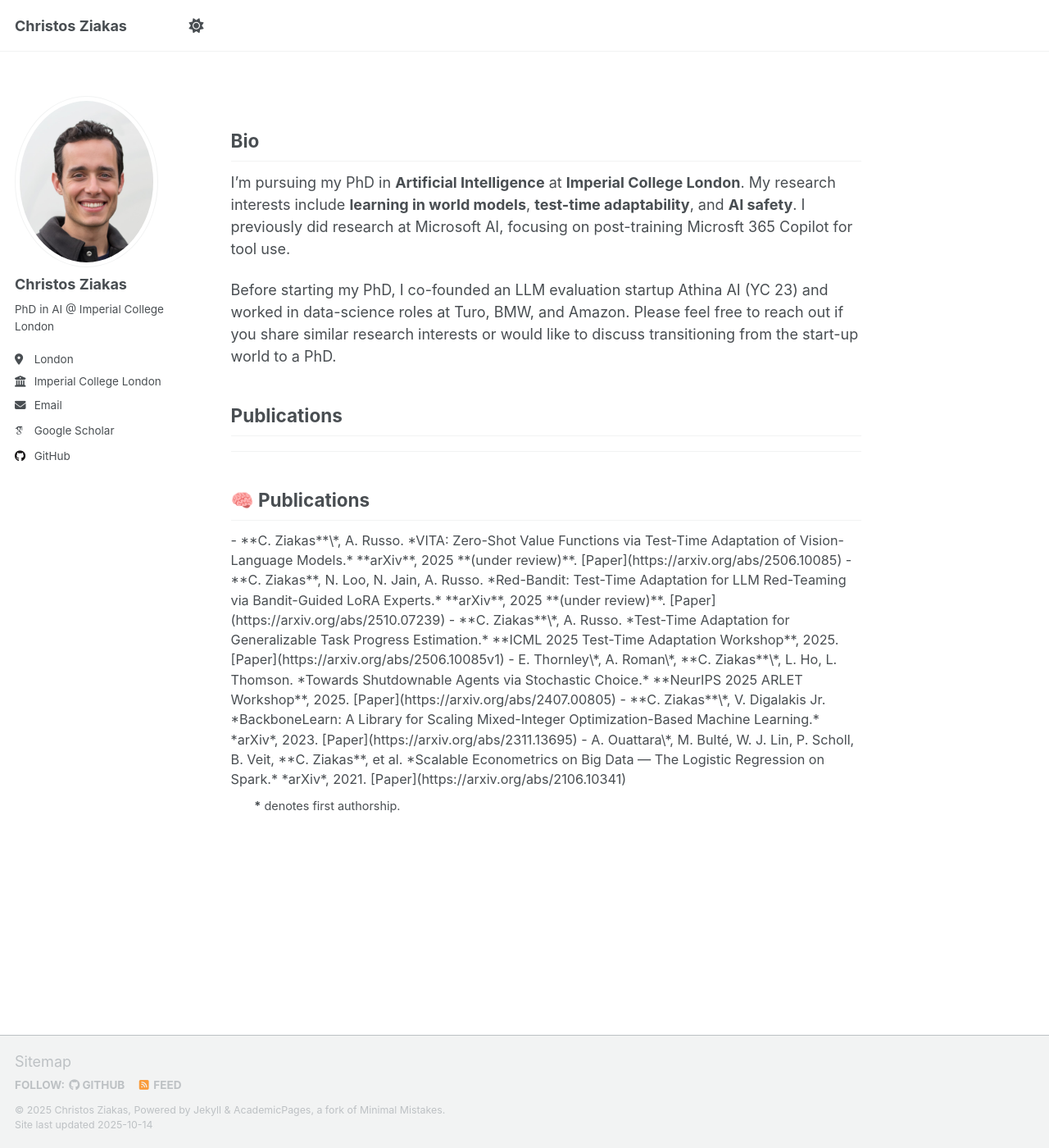
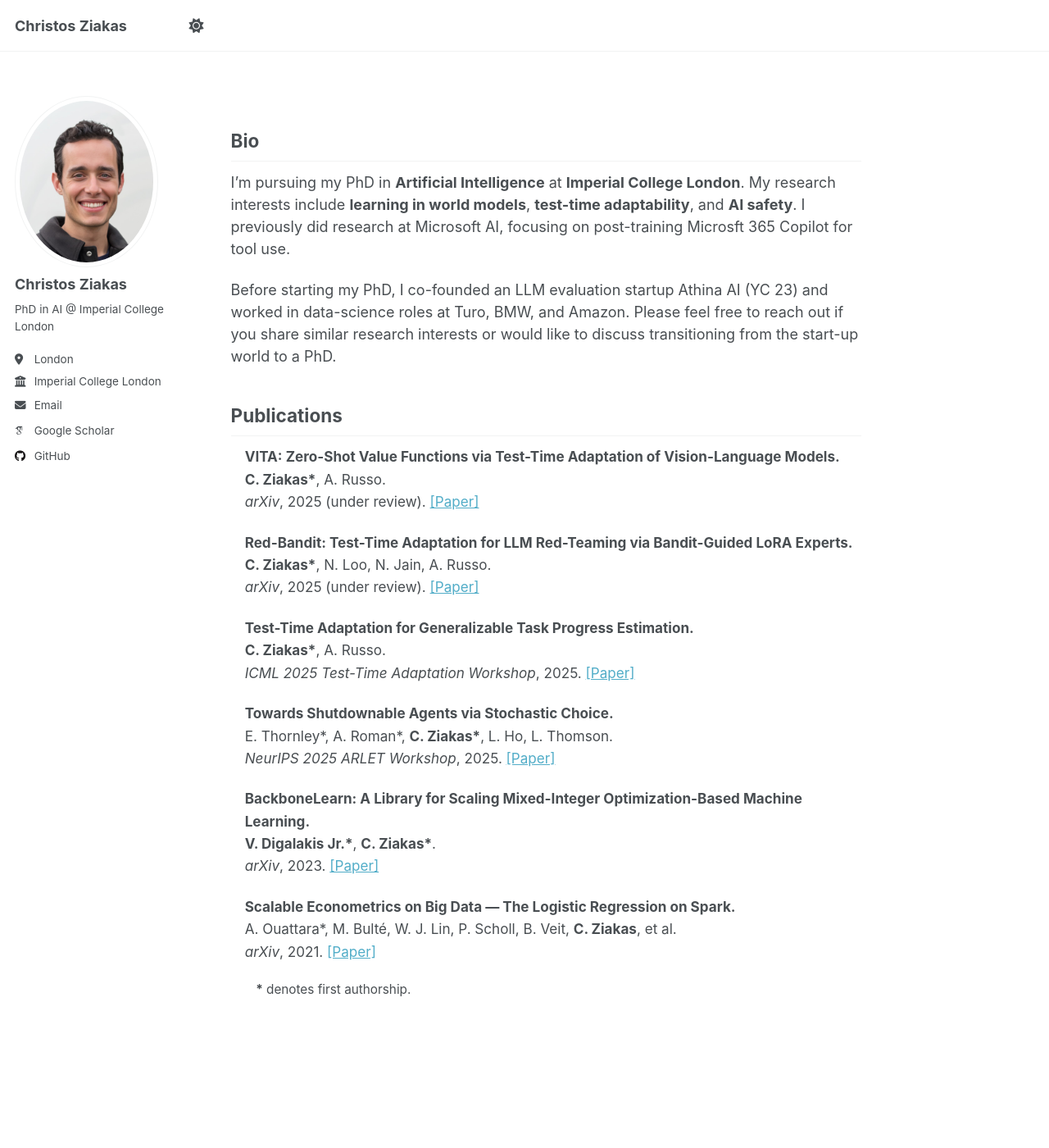
Before and after one commit to chziakas/chziakas.github.io, a Jekyll site: the page built from _pages/about.md, in a window 1280 px wide and 1400 px high. Shown: the whole window at 82% size. Built offline with Jekyll 4.4.1, drawn with Linux system fonts in a browser that asks for light colours; some web fonts are replaced; a script that is not in the unit is left out.

Commit message:
feat:publicataions

```diff
--- a/_pages/about.md
+++ b/_pages/about.md
@@ -15,28 +15,49 @@ Before starting my PhD, I co-founded an LLM evaluation startup Athina AI (YC 23)
 
 
 
-## Publications
 
+<h2>Publications</h2>
 
----
+<div style="font-size:0.95em; line-height:1.6; margin-left:1em;">
 
-## 🧠 Publications
-<div style="font-size:0.9em; line-height:1.5;">
+<p>
+<b>VITA: Zero-Shot Value Functions via Test-Time Adaptation of Vision-Language Models.</b><br>
+<b>C. Ziakas*</b>, A. Russo.<br>
+<i>arXiv</i>, 2025 (under review). <a href="https://arxiv.org/abs/2506.10085">[Paper]</a>
+</p>
 
-- **C. Ziakas**\*, A. Russo. *VITA: Zero-Shot Value Functions via Test-Time Adaptation of Vision-Language Models.* **arXiv**, 2025 **(under review)**. [Paper](https://arxiv.org/abs/2506.10085)
+<p>
+<b>Red-Bandit: Test-Time Adaptation for LLM Red-Teaming via Bandit-Guided LoRA Experts.</b><br>
+<b>C. Ziakas*</b>, N. Loo, N. Jain, A. Russo.<br>
+<i>arXiv</i>, 2025 (under review). <a href="https://arxiv.org/abs/2510.07239">[Paper]</a>
+</p>
 
-- **C. Ziakas**, N. Loo, N. Jain, A. Russo. *Red-Bandit: Test-Time Adaptation for LLM Red-Teaming via Bandit-Guided LoRA Experts.* **arXiv**, 2025 **(under review)**. [Paper](https://arxiv.org/abs/2510.07239)
+<p>
+<b>Test-Time Adaptation for Generalizable Task Progress Estimation.</b><br>
+<b>C. Ziakas*</b>, A. Russo.<br>
+<i>ICML 2025 Test-Time Adaptation Workshop</i>, 2025. <a href="https://arxiv.org/abs/2506.10085v1">[Paper]</a>
+</p>
 
-- **C. Ziakas**\*, A. Russo. *Test-Time Adaptation for Generalizable Task Progress Estimation.* **ICML 2025 Test-Time Adaptation Workshop**, 2025. [Paper](https://arxiv.org/abs/2506.10085v1)
+<p>
+<b>Towards Shutdownable Agents via Stochastic Choice.</b><br>
+E. Thornley*, A. Roman*, <b>C. Ziakas*</b>, L. Ho, L. Thomson.<br>
+<i>NeurIPS 2025 ARLET Workshop</i>, 2025. <a href="https://arxiv.org/abs/2407.00805">[Paper]</a>
+</p>
 
-- E. Thornley\*, A. Roman\*, **C. Ziakas**\*, L. Ho, L. Thomson. *Towards Shutdownable Agents via Stochastic Choice.* **NeurIPS 2025 ARLET Workshop**, 2025. [Paper](https://arxiv.org/abs/2407.00805)
+<p>
+<b>BackboneLearn: A Library for Scaling Mixed-Integer Optimization-Based Machine Learning.</b><br>
+<b>V. Digalakis Jr.*</b>, <b>C. Ziakas*</b>.<br>
+<i>arXiv</i>, 2023. <a href="https://arxiv.org/abs/2311.13695">[Paper]</a>
+</p>
 
-- **C. Ziakas**\*, V. Digalakis Jr. *BackboneLearn: A Library for Scaling Mixed-Integer Optimization-Based Machine Learning.* *arXiv*, 2023. [Paper](https://arxiv.org/abs/2311.13695)
-
-- A. Ouattara\*, M. Bulté, W. J. Lin, P. Scholl, B. Veit, **C. Ziakas**, et al. *Scalable Econometrics on Big Data — The Logistic Regression on Spark.* *arXiv*, 2021. [Paper](https://arxiv.org/abs/2106.10341)
+<p>
+<b>Scalable Econometrics on Big Data — The Logistic Regression on Spark.</b><br>
+A. Ouattara*, M. Bulté, W. J. Lin, P. Scholl, B. Veit, <b>C. Ziakas</b>, et al.<br>
+<i>arXiv</i>, 2021. <a href="https://arxiv.org/abs/2106.10341">[Paper]</a>
+</p>
 
 </div>
 
-<p style="font-size:0.8em; margin-left:2em; margin-top:0.5rem;">
+<p style="font-size:0.85em; margin-left:2em; margin-top:0.5rem;">
   <b>*</b> denotes first authorship.
 </p>
```
